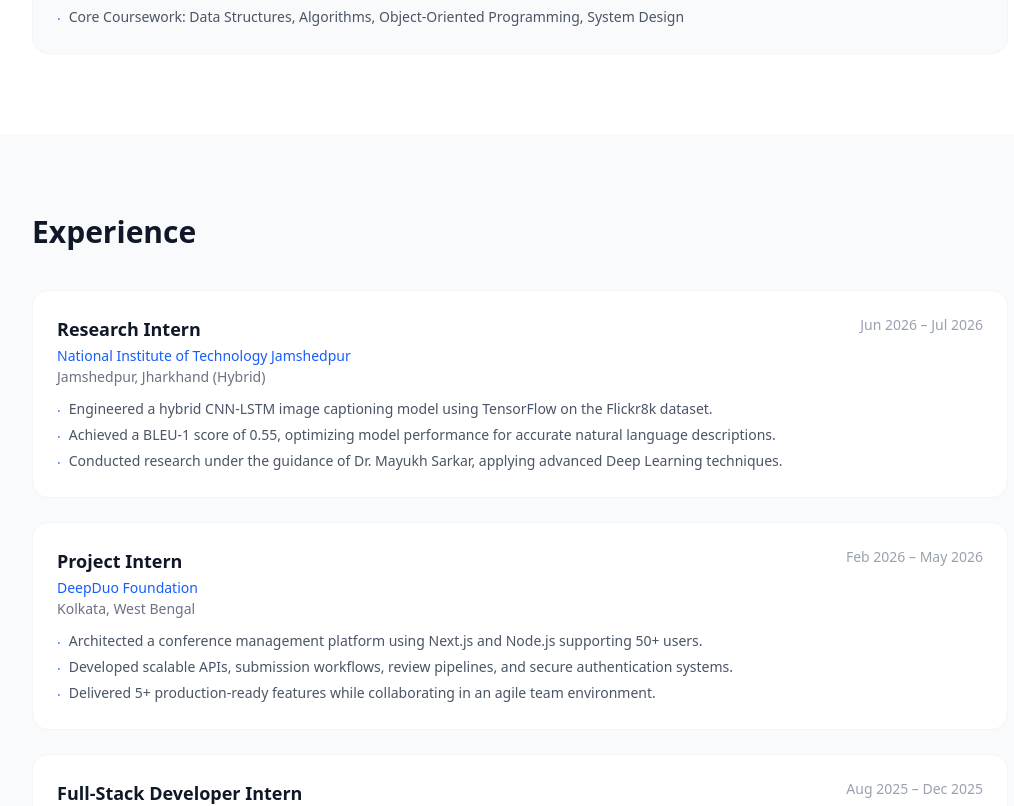
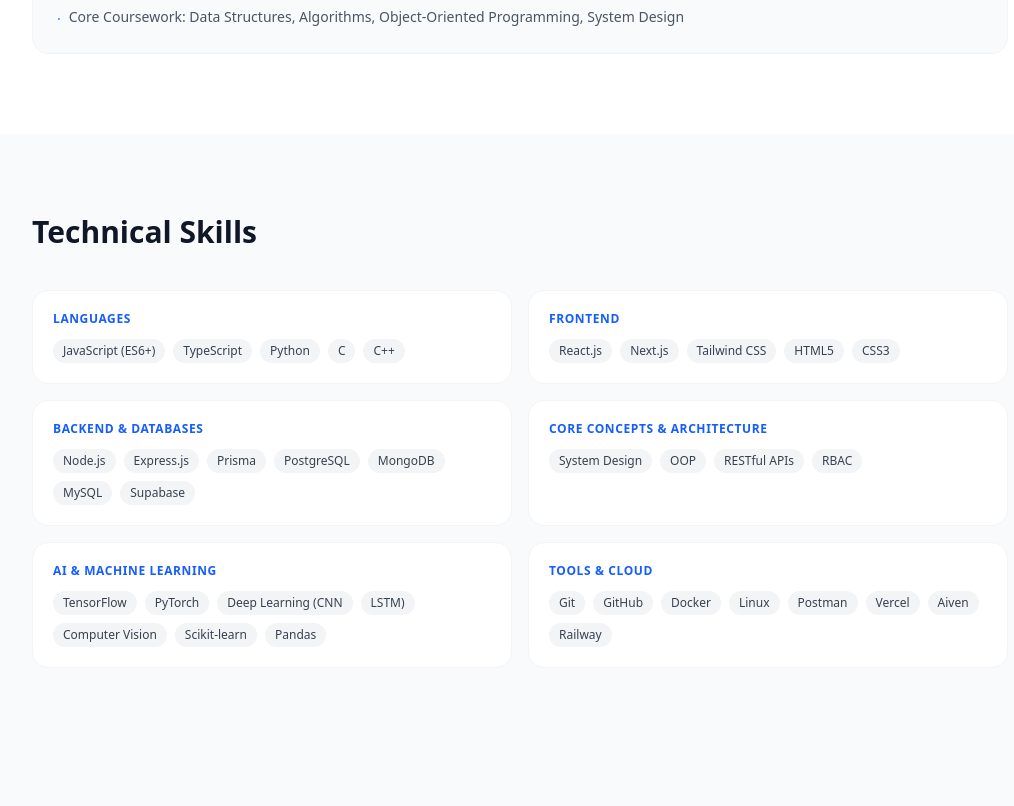
Before and after one commit to SkAbuTahir/portfolio-website-SkAbuTahir, a Next.js app: page / in a window 1280 px wide. Shown: the part 1080-1886 px from the top of the page, without its empty margins (120-1134 px from the left). Built offline with nearby package versions, Linux system fonts and the light colour scheme.

Commit message:
technical skills section added

```diff
--- a/src/app/page.tsx
+++ b/src/app/page.tsx
@@ -7,6 +7,7 @@
 import Projects from "@/components/Projects";
 import About from "@/components/About";
 import Education from "@/components/Education";
+import Skills from "@/components/Skills";
 import Experience from "@/components/Experience";
 import Footer from "@/components/Footer";
 
@@ -16,10 +17,11 @@
       <Navbar />
       <Hero />
       <Education />
+      <Skills />
       <Experience />
       <Projects />
       <About />
-      <BlogPage />
+      {/* <BlogPage /> */}
       <Achievements />
       <Contacts />
       <Footer />
--- a/src/components/Hero.tsx
+++ b/src/components/Hero.tsx
@@ -15,7 +15,7 @@
           __html: JSON.stringify({
             "@context": "https://schema.org",
             "@type": "Person",
-            name: "SK Abu Tahir",
+            name: "Sk Abu Tahir",
             jobTitle: "Software Engineer",
             description: "B.Tech IT student and Software Engineer specializing in full-stack development and applied machine learning",
             url: "https://skabutahirportfolio.vercel.app/",
@@ -60,7 +60,7 @@
           transition={{ delay: 0.25, duration: 0.5 }}
           className="text-5xl lg:text-7xl font-bold tracking-tight text-gray-900 dark:text-white mb-4"
         >
-          SK Abu Tahir
+          Sk Abu Tahir
         </motion.h1>
 
         <motion.p
--- /dev/null
+++ b/src/components/Skills.tsx
@@ -0,0 +1,48 @@
+"use client";
+import { motion } from "framer-motion";
+import { skillGroups } from "../lib/data";
+
+export default function Skills() {
+  return (
+    <section id="skills" className="py-20 bg-gray-50 dark:bg-gray-900">
+      <div className="max-w-5xl mx-auto px-6">
+        <motion.h2
+          initial={{ opacity: 0, y: 20 }}
+          whileInView={{ opacity: 1, y: 0 }}
+          viewport={{ once: true }}
+          transition={{ duration: 0.5 }}
+          className="text-3xl font-bold text-gray-900 dark:text-white mb-10"
+        >
+          Technical Skills
+        </motion.h2>
+
+        <div className="grid grid-cols-1 sm:grid-cols-2 gap-4">
+          {skillGroups.map((group, i) => (
+            <motion.div
+              key={group.name}
+              initial={{ opacity: 0, y: 20 }}
+              whileInView={{ opacity: 1, y: 0 }}
+              viewport={{ once: true }}
+              transition={{ delay: i * 0.08, duration: 0.5 }}
+              className="bg-white dark:bg-gray-950 p-5 rounded-2xl border border-gray-100 dark:border-gray-800"
+            >
+              <p className="text-xs font-semibold text-blue-600 dark:text-blue-400 uppercase tracking-wider mb-3">
+                {group.name}
+              </p>
+              <div className="flex flex-wrap gap-2">
+                {group.items.split(", ").map((skill) => (
+                  <span
+                    key={skill}
+                    className="px-2.5 py-1 text-xs rounded-full bg-gray-100 dark:bg-gray-800 text-gray-700 dark:text-gray-300"
+                  >
+                    {skill}
+                  </span>
+                ))}
+              </div>
+            </motion.div>
+          ))}
+        </div>
+      </div>
+    </section>
+  );
+}
--- a/src/lib/data.ts
+++ b/src/lib/data.ts
@@ -34,7 +34,7 @@
   },
   {
     name: "Tools & Cloud",
-    items: "Git, GitHub, Linux, Postman, Vercel, Aiven, Railway",
+    items: "Git, GitHub, Docker, Linux, Postman, Vercel, Aiven, Railway",
   },
 ];
 
```
